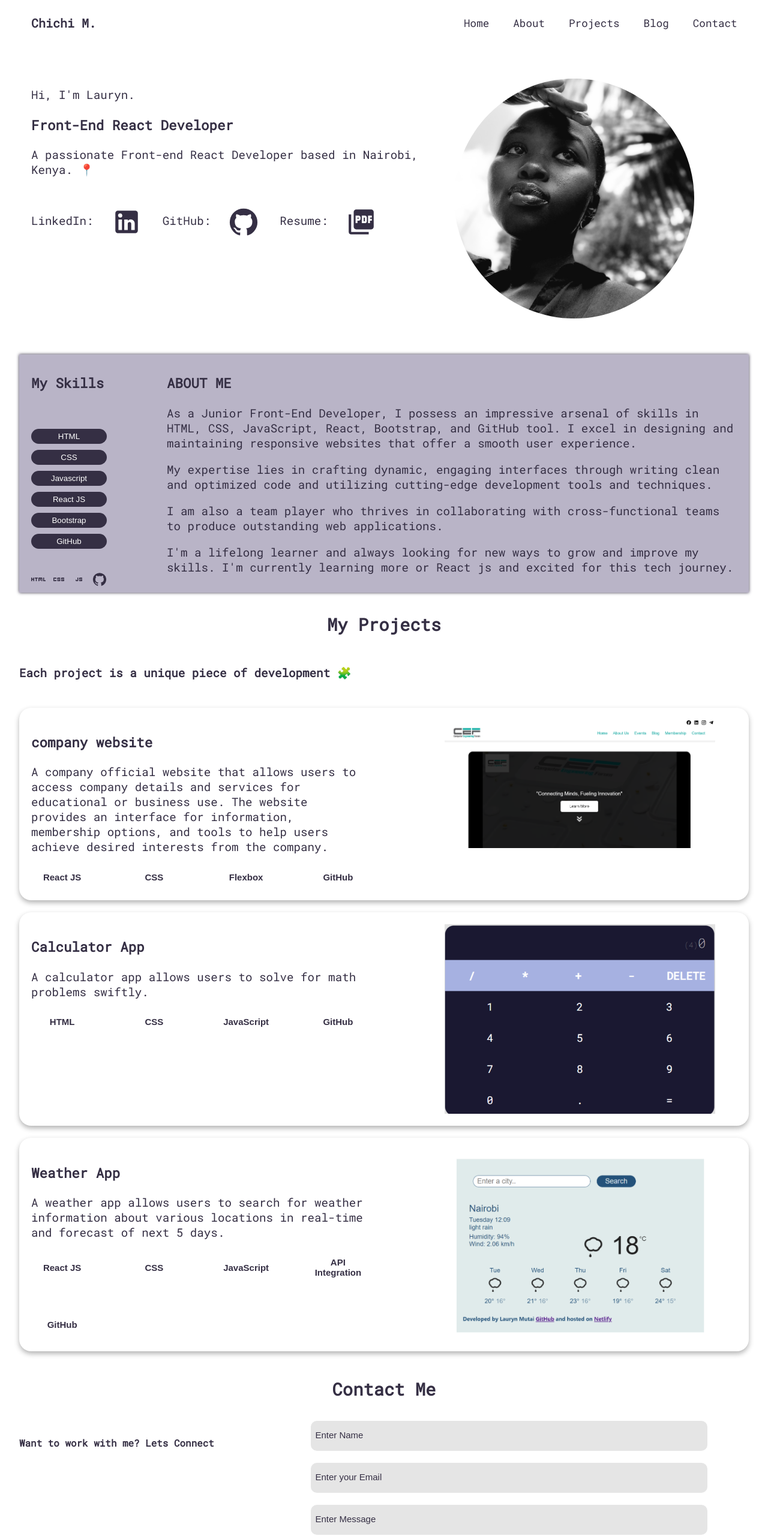
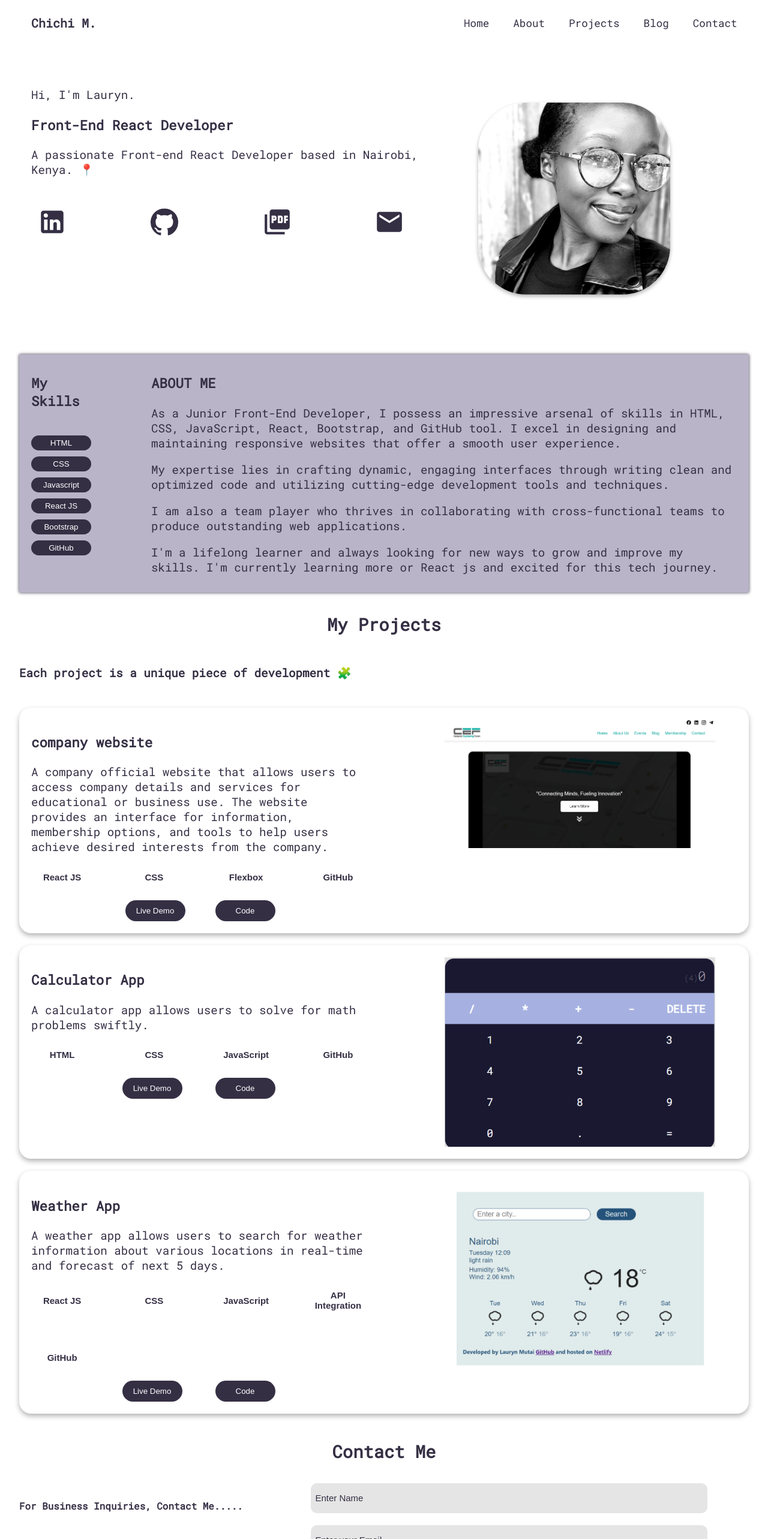
Before and after one commit to chichi5454/portfolio-project, a React (Create React App) app: page / in a window 1280 px wide. Shown: the top 2566 px of the page at 60% size. Built offline with nearby package versions, Linux system fonts and the light colour scheme; a web font is replaced by a local one.

Commit message:
added buttons/links for projects

```diff
--- a/src/Components/about-components/AboutMe.jsx
+++ b/src/Components/about-components/AboutMe.jsx
@@ -1,4 +1,5 @@
 /** @format */
+import MailIcon from "@mui/icons-material/Mail";
 import PictureAsPdfIcon from "@mui/icons-material/PictureAsPdf";
 import LinkedInIcon from "@mui/icons-material/LinkedIn";
 import GitHubIcon from "@mui/icons-material/GitHub";
@@ -17,17 +18,27 @@ const AboutMe = () => {
           A passionate Front-end React Developer based in Nairobi, Kenya. 📍
         </p>
         <div className="about-me-socials">
-          LinkedIn:
-          <a href="http://www.linkedin.com/in/lauryn-m-abb6b6187">
+          {/* LinkedIn: */}
+          <a
+            href="http://www.linkedin.com/in/lauryn-m-abb6b6187"
+            target="_blank"
+            rel="noopener noreferrer">
             <LinkedInIcon className="social-icons" />
           </a>
-          GitHub:
-          <a href="https://github.com/chichi5454">
+          {/* GitHub: */}
+          <a
+            href="https://github.com/chichi5454"
+            target="_blank"
+            rel="noopener noreferrer">
             <GitHubIcon className="social-icons" />
           </a>
-          Resume:
+          {/* Resume: */}
           <a href={resume}>
-            <PictureAsPdfIcon className="social-icons" />
+            <PictureAsPdfIcon className="social-icons" target="_blank" />
+          </a>
+          {/* Email: */}
+          <a href="mailto:chichi54lora@.com">
+            <MailIcon className="social-icons" />
           </a>
         </div>
       </div>
--- a/src/Components/about-components/AboutSkill.jsx
+++ b/src/Components/about-components/AboutSkill.jsx
@@ -1,8 +1,8 @@
 /** @format */
-import GitHubIcon from "@mui/icons-material/GitHub";
-import CssIcon from "@mui/icons-material/Css";
-import HtmlIcon from "@mui/icons-material/Html";
-import JavascriptIcon from "@mui/icons-material/Javascript";
+// import GitHubIcon from "@mui/icons-material/GitHub";
+// import CssIcon from "@mui/icons-material/Css";
+// import HtmlIcon from "@mui/icons-material/Html";
+// import JavascriptIcon from "@mui/icons-material/Javascript";
 import React from "react";
 
 import "./aboutskill.css";
@@ -20,9 +20,9 @@ const AboutSkill = () => {
           <button>Bootstrap</button>
           <button>GitHub</button>
         </div>
-        <div className="aboutSkill-socials">
+        {/* <div className="aboutSkill-socials">
           <HtmlIcon /> <CssIcon /> <JavascriptIcon /> <GitHubIcon />
-        </div>
+        </div> */}
       </div>
       <div className="aboutSkill-page-content-two">
         <h3>ABOUT ME</h3>
--- a/src/Components/about-components/aboutMe.css
+++ b/src/Components/about-components/aboutMe.css
@@ -10,17 +10,17 @@
 .Aboutme .about-me-content {
   gap: 5px;
   width: 70%;
-  /* opacity: 0; */
-  /* animation: slideIn 2s forwards; */
+  opacity: 0;
+  animation: slideIn 2s forwards;
 }
 .Aboutme .about-me-pic {
   padding: 5px;
   width: 30%;
-  /* opacity: 0; */
-  /* animation: slideIn 1.5s forwards; */
+  opacity: 0;
+  animation: slideIn 1.5s forwards;
 }
 /* animation */
-/* @keyframes slideIn {
+@keyframes slideIn {
   0% {
     transform: translateX(-100%);
     opacity: 0;
@@ -44,21 +44,26 @@
     transform: translateX(0);
     opacity: 1;
   }
-} */
+}
 
 .Aboutme .about-me-pic img {
-  border-radius: 50%;
+  border-radius: 25%;
   width: 400px;
   height: 400px;
   object-fit: cover;
+  box-shadow: 0 4px 8px rgba(0, 0, 0, 0.3);
+  transition: transform 0.3s ease-in-out;
+  transform: scale(0.8);
 }
 .about-me-socials {
-  display: flex;
-  flex-direction: row;
-  gap: 20px;
+  display: grid;
+  grid-template-columns: repeat(auto-fit, minmax(100px, 4fr));
+  gap: 50px;
   margin-top: 50px;
+  margin-bottom: 20px;
   align-items: center;
 }
+
 .about-me-socials .social-icons {
   cursor: pointer;
   width: 70px;
@@ -77,6 +82,21 @@
     width: 40%;
   }
 }
+@media (max-width: 1200px) {
+  .about-me-socials {
+    display: grid;
+    grid-template-columns: repeat(auto-fit, minmax(100px, 3fr));
+    gap: 50px;
+    margin-top: 50px;
+    align-items: center;
+  }
+  .about-me-socials .social-icons {
+    cursor: pointer;
+    width: 50px;
+    height: 50px;
+    margin-bottom: -10px;
+  }
+}
 @media (max-width: 1000px) {
   .Aboutme .about-me-content {
     width: 40%;
@@ -84,16 +104,17 @@
   .Aboutme .about-me-pic {
     width: 60%;
   }
-  .about-me-socials {
-    display: flex;
-    flex-direction: row;
-    gap: 10px;
-    margin-top: 10px;
-    margin-bottom: 20px;
-  }
+
   .about-me-socials a {
     display: flex;
     margin: 0 auto;
+  }
+  .about-me-socials {
+    display: grid;
+    grid-template-columns: repeat(auto-fit, minmax(100px, 3fr));
+    gap: 50px;
+    margin-top: 50px;
+    align-items: center;
   }
 }
 
@@ -117,23 +138,17 @@
     padding-top: 10px;
     margin: 0 auto;
   }
-
-  .about-me-socials {
-    display: flex;
-    flex-direction: row;
-    gap: 10px;
-    margin-top: 10px;
-    margin: 0 auto;
 }
 @media (max-width: 600px) {
   .about-me-socials {
-      display: flex;
-      flex-direction: row;
-      gap: 5px;
-      margin-top: 10px;
-      margin-bottom: 20px;
+    display: grid;
+    grid-template-columns: repeat(auto-fit, minmax(100px, 4fr));
+    gap: 50px;
+    margin-top: 50px;
+    align-items: center;
   }
 }
+
 @media (max-width: 570px) {
   /* .Aboutme {
       animation: none;
@@ -145,13 +160,12 @@
   /* .Aboutme .about-me-pic {
       animation: none;
     } */
-  }
   .about-me-socials {
-    display: flex;
-    flex-direction: column;
-    margin: 0 auto;
-    width: 50%;
-    padding-bottom: 10px;
+    display: grid;
+    grid-template-columns: repeat(auto-fit, minmax(50px, 4fr));
+    gap: 50px;
+    margin-top: 50px;
+    align-items: center;
   }
 }
 @media (max-width: 500px) {
@@ -167,3 +181,12 @@
     margin: 0 auto;
   }
 }
+@media (max-width: 375px) {
+  .about-me-socials {
+    display: grid;
+    grid-template-columns: repeat(auto-fit, minmax(20px, 4fr));
+    gap: 50px;
+    margin-top: 50px;
+    align-items: center;
+  }
+}
--- a/src/Components/about-components/aboutskill.css
+++ b/src/Components/about-components/aboutskill.css
@@ -13,12 +13,12 @@
 .aboutSkill-page-content-one {
   display: flex;
   flex-direction: column;
-  justify-content: space-between;
+  gap: 20px;
 }
 .aboutSkill-page-content-one .about-social-btn {
-  display: flex;
-  flex-direction: column;
+  display: grid;
   gap: 10px;
+  grid-template-columns: repeat(auto-fit, minmax(100px, 3fr));
 }
 
 .aboutSkill-page-content-one .about-social-btn button {
@@ -50,53 +50,13 @@
   }
   .aboutSkill-page-content-one {
     display: flex;
-    flex-direction: row;
+    flex-direction: column;
     justify-content: space-between;
     gap: 20px;
     align-items: center;
     padding-top: 20px;
   }
+  .aboutSkill-page-content-one .about-social-btn {
+    width: 100%;
+  }
 }
-
-/* }
-.aboutSkill-page .aboutSkill-page-content-one {
-  display: flex;
-  flex-direction: column;
-  width: 30%;
-  padding: 10px;
-  gap: 5px;
-}
-.about-social-btn {
-  display: flex;
-  flex-direction: column;
-  gap: 20px;
-}
-.about-social-btn button {
-  background-color: var(--primary-color);
-  color: white;
-  border-radius: 20px;
-  padding: 10px 25px;
-  border: none;
-  font-size: 16px;
-  display: flex;
-  flex-direction: column;
-  align-items: center;
-  justify-content: center;
-}
-.aboutSkill-page .aboutSkill-page-content-two {
-  display: flex;
-  flex-direction: column;
-  width: 70%;
-  padding: 10px;
-  gap: 5px;
-}
-.aboutSkill-page .aboutSkill-page-content-two h3,
-h5 {
-  line-height: 0.2rem;
-}
-.aboutSkill-socials .icon {
-  color: var(--primary-color);
-  gap: 10px;
-  display: flex;
-  flex-direction: row;
-} */
--- a/src/Components/contact-components/ContactMe.jsx
+++ b/src/Components/contact-components/ContactMe.jsx
@@ -7,7 +7,7 @@ const ContactMe = () => {
     <div className="contact-page">
       <h2>Contact Me</h2>
       <div className="contact-page-content">
-        <h5>Want to work with me? Lets Connect</h5>
+        <h5>For Business Inquiries, Contact Me..... {""}</h5>
         <form>
           <input type="text" placeholder="Enter Name" />
           <input
@@ -18,7 +18,7 @@ const ContactMe = () => {
           />
           <input type="text" placeholder="Enter Message" />
           <button>
-            <a href="mailto:chichi54lora@.com"> CONNECT</a>
+            <a href="mailto:chichi54lora@.com"> SEND</a>
           </button>
         </form>
       </div>
--- a/src/Components/projects-components/Work.jsx
+++ b/src/Components/projects-components/Work.jsx
@@ -27,6 +27,10 @@ const Work = () => {
               <button> Flexbox</button>
               <button>GitHub</button>
             </div>
+            <div className="demo">
+              <button>Live Demo</button>
+              <button>Code</button>
+            </div>
           </div>
           <div className="work-page-img">
             <img src={cef} alt="company website" />
@@ -43,6 +47,21 @@ const Work = () => {
               <button>CSS</button>
               <button>JavaScript</button>
               <button>GitHub</button>
+            </div>
+            <div className="demo">
+              <a
+                href="https://cerulean-hotteok-acfd32.netlify.app/"
+                target="_blank"
+                rel="noopener noreferrer">
+                <button>Live Demo</button>
+              </a>
+
+              <a
+                href="https://github.com/chichi5454/project-calculator-app"
+                target="_blank"
+                rel="noopener noreferrer">
+                <button>Code</button>
+              </a>
             </div>
           </div>
           <div className="work-page-img">
@@ -63,6 +82,21 @@ const Work = () => {
               <button>API Integration</button>
               <button>GitHub</button>
             </div>
+            <div className="demo">
+              <a
+                href="https://guileless-mooncake-f3d130.netlify.app/"
+                target="_blank"
+                rel="noopener noreferrer">
+                <button>Live Demo</button>
+              </a>
+
+              <a
+                href="https://github.com/chichi5454/last-project-shecodes-react"
+                target="_blank"
+                rel="noopener noreferrer">
+                <button>Code</button>
+              </a>
+            </div>
           </div>
           <div className="work-page-img">
             <img src={weather} alt="weather app by Lauryn" />
--- a/src/Components/projects-components/work.css
+++ b/src/Components/projects-components/work.css
@@ -23,18 +23,24 @@
 }
 .work-page-project .work-page-content {
   width: 50%;
-  /* background-color: #e9e9e9;
-  box-shadow: 0 4px 8px rgba(0, 0, 0, 0.1); */
   border-radius: 20px;
   padding: 20px;
 }
-/* .work-page-project .work-page-content-bottom {
-  width: 50%;
-  background-color: #fff;
-  box-shadow: 0 4px 8px rgba(0, 0, 0, 0.1);
+.work-page-project .work-page-content .demo {
+  display: flex;
+  flex-direction: row;
+  margin-top: 20px;
+  gap: 50px;
+  justify-content: center;
+}
+.demo button {
+  background-color: var(--primary-color);
+  color: #fff;
+  border: none;
+  padding: 10px;
   border-radius: 20px;
-  padding: 20px;
-} */
+  width: 100px;
+}
 .work-page-project .work-page-content .work-bottom {
   display: grid;
   grid-template-columns: repeat(auto-fit, minmax(100px, 1fr));
@@ -48,31 +54,10 @@
   font-size: 15px;
   font-weight: 600;
 }
-/* .work-page-project .work-page-content-bottom .work-bottom {
-  display: grid;
-  grid-template-columns: repeat(auto-fit, minmax(100px, 1fr));
-  gap: 50px;
-}
-.work-page-project .work-page-content-bottom .work-bottom button {
-  background-color: #fff;
-  color: var(--primary-color);
-  border: none;
-  padding: 10px;
-  font-size: 15px;
-  font-weight: 600;
-} */
 .work-page-project .work-page-img {
   width: 50%;
-  /* background-color: #fff;
-  box-shadow: 0 4px 8px rgba(0, 0, 0, 0.1);
-  border-radius: 20px; */
 }
-/* .work-page-project .last-img {
-  width: 50%;
-  background-color: #e9e9e9;
-  box-shadow: 0 4px 8px rgba(0, 0, 0, 0.1);
-  border-radius: 20px;
-} */
+
 .work-page-project .work-page-img img {
   width: 80%;
   display: flex;
@@ -80,13 +65,7 @@
   padding: 20px 20px;
   border: 20px;
 }
-/* .work-page-project .last-img img {
-  width: 80%;
-  display: flex;
-  margin: 0 auto;
-  padding: 20px 20px;
-  border: 20px;
-} */
+
 /* media queries */
 @media (max-width: 630px) {
   .work-page-project {
@@ -106,8 +85,4 @@
     width: 95%;
     margin: 0 auto;
   }
-  /* .work-page-project .last-img {
-    width: 95%;
-    margin: 0 auto;
-  } */
 }
--- a/src/Navbar.css
+++ b/src/Navbar.css
@@ -68,6 +68,7 @@ a {
   display: none;
   border: none;
   background-color: transparent;
+  color: var(--primary-color);
 }
 
 /* media queries */
--- a/src/footer.css
+++ b/src/footer.css
@@ -28,6 +28,9 @@
 .Footer .footer-layers p {
   font-size: 12px;
   font-weight: 400;
+}
+.footer-layer-three-details a {
+  color: #fff;
 }
 .Footer .footer-end {
   display: flex;
```
Also changed, not shown: src/Footer.jsx (+18 -3 lines), src/Assets/profile.jpg. Lines whose indentation alone changed are shown as unchanged.
